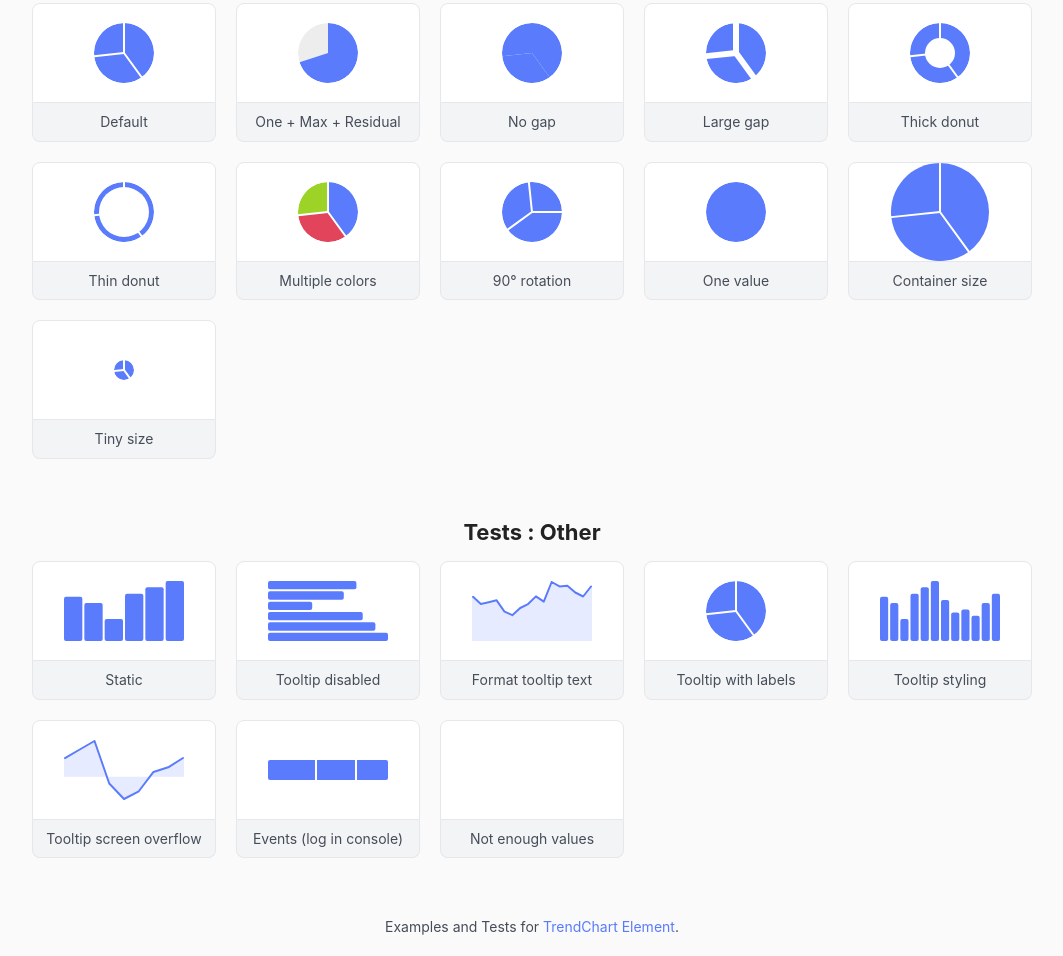
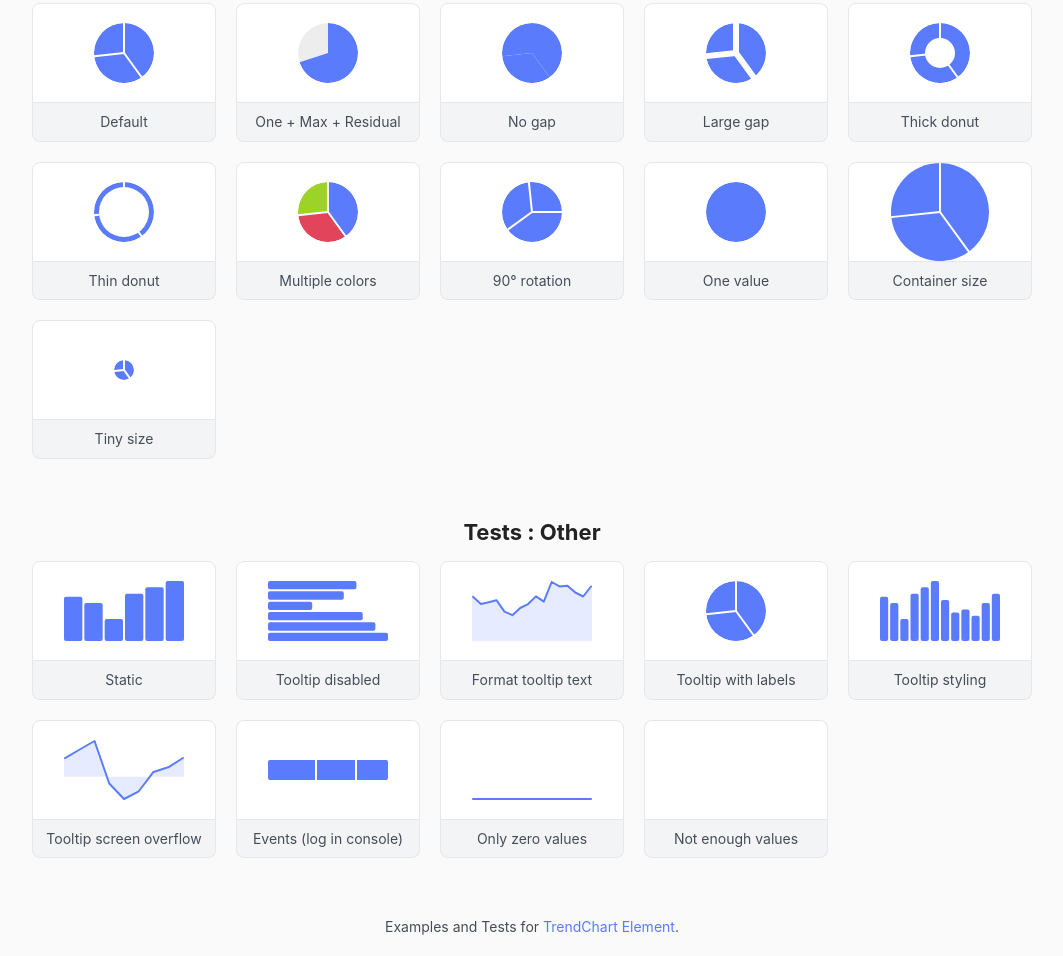
Before and after one commit to WebLogin/trendchart-elements, a website: page demo/index.html in a window 1280 px wide. Shown: the part 3379-4335 px from the top of the page, without its empty margins (108-1171 px from the left). Drawn offline with Linux system fonts and the light colour scheme.

Commit message:
Add test for only zero values

```diff
--- a/demo/index.html
+++ b/demo/index.html
@@ -928,6 +928,14 @@
                 </div>
                 <div class="test">
                     <div class="content">
+                        <tc-line values="[0,0,0,0,0,0,0,0,0,0]" style="--area-opacity: 0.15;"></tc-line>
+                    </div>
+                    <div class="footer">
+                        Only zero values
+                    </div>
+                </div>
+                <div class="test">
+                    <div class="content">
                         <tc-bar values="[140]"></tc-bar>
                     </div>
                     <div class="footer">
```
